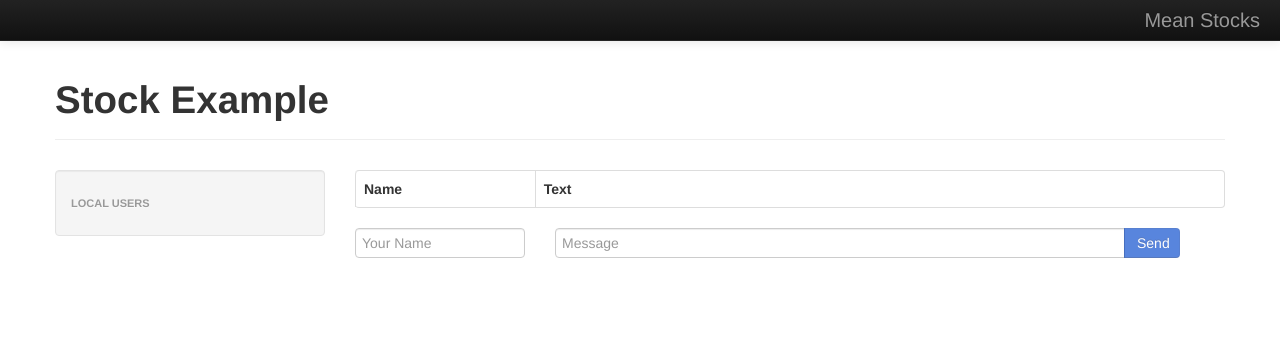
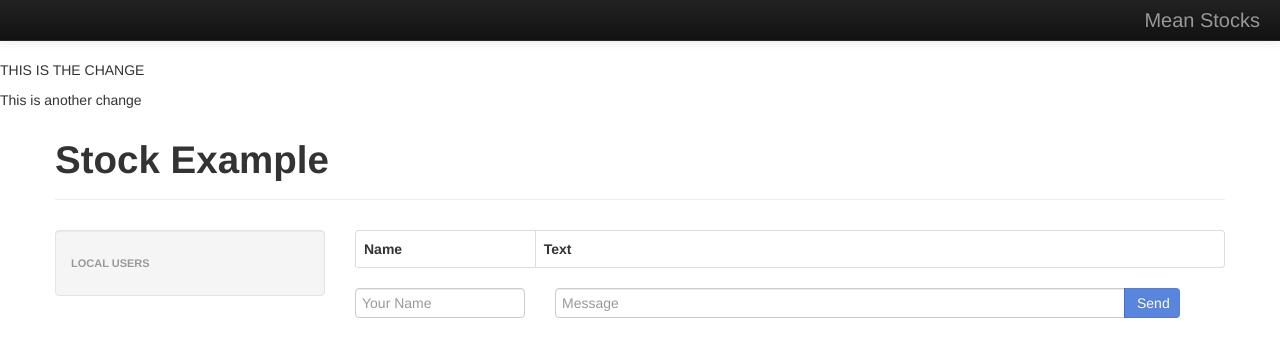
Before and after one commit to BlueSurfRhino/mean-stock, a website: page client/index.html in a window 1280 px wide. Drawn offline with nearby package versions, Linux system fonts and the light colour scheme; no server answers.

Commit message:
this is the first change from alex

```diff
--- a/client/index.html
+++ b/client/index.html
@@ -46,6 +46,8 @@
     </script>
   </head>
   <body>
+  <p> THIS IS THE CHANGE</p>
+  <p> This is another change</p>
     <div class="container" ng-controller="ChatController">
       <div class="navbar navbar-fixed-top navbar-inverse">
         <div class="navbar-inner">
```
